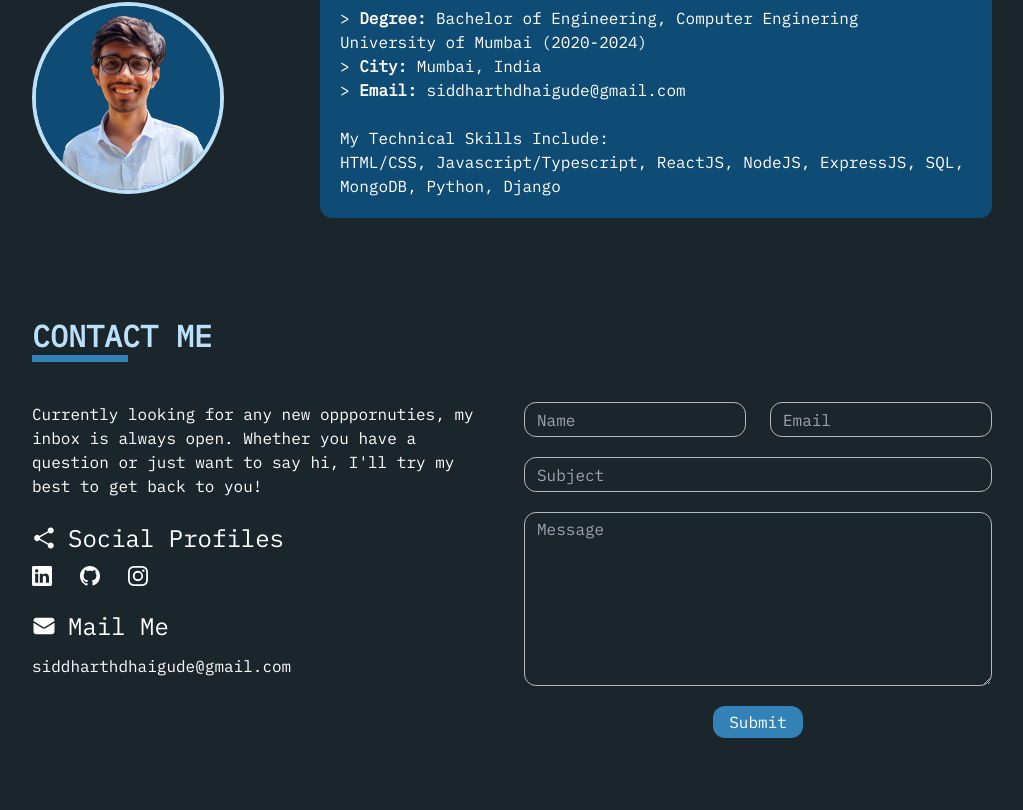
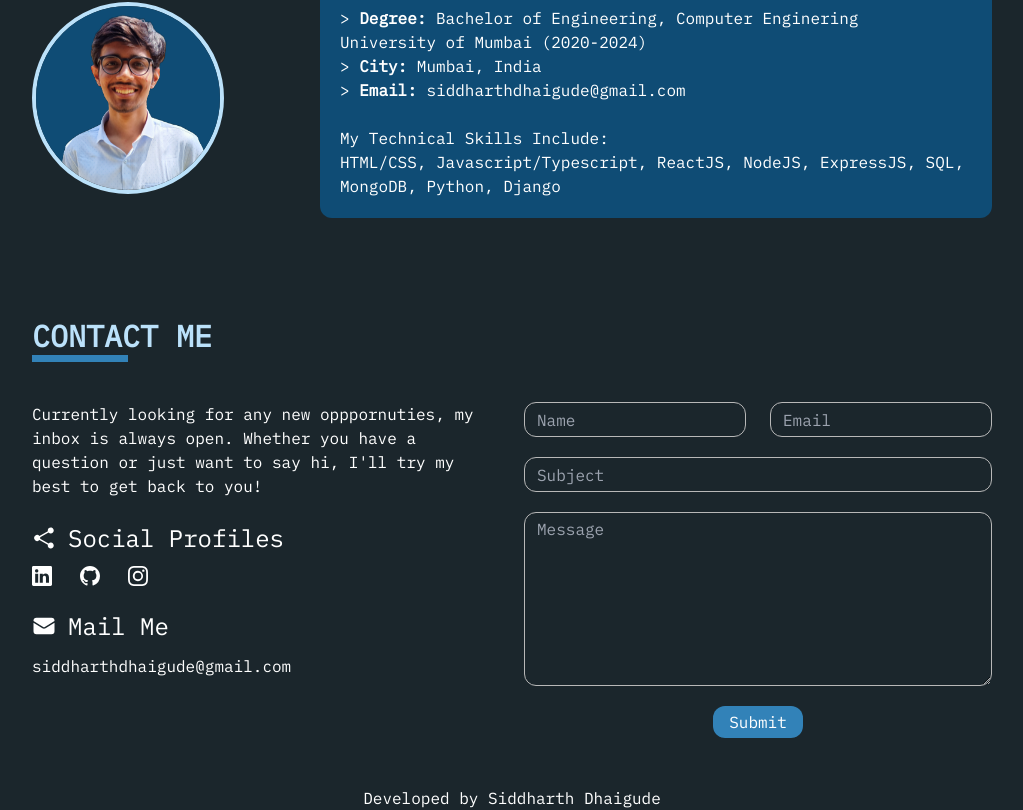
Before and after one commit to sd8capricon/sid-portfolio, a Next.js app: page / in a window 1280 px wide. Shown: the part 1042-1852 px from the top of the page, without its empty margins (128-1151 px from the left). Before the commit the page ends 1828 px from the top, so only its background shows below. Built offline with nearby package versions, Linux system fonts and the light colour scheme.

Commit message:
started with resume

```diff
--- a/pages/index.tsx
+++ b/pages/index.tsx
@@ -10,8 +10,6 @@ gsap.registerPlugin(ScrollTrigger);
 import NavBar from '../components/NavBar'
 import Section from '../components/Section'
 import SocialLinks from '../components/SocialLinks';
-
-import profile from '../public/profile-primary.png'
 
 
 const Home = () => {
@@ -149,6 +147,10 @@ const Home = () => {
           </div>
         </div>
       </Section>
+
+      <footer className="text-center">
+        Developed by Siddharth Dhaigude
+      </footer>
     </>
   )
 }
```
